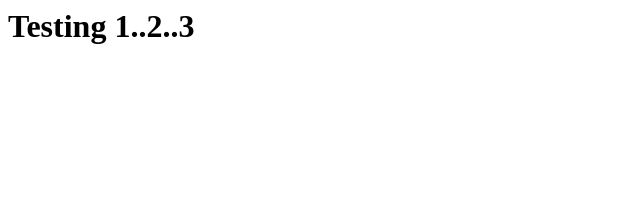
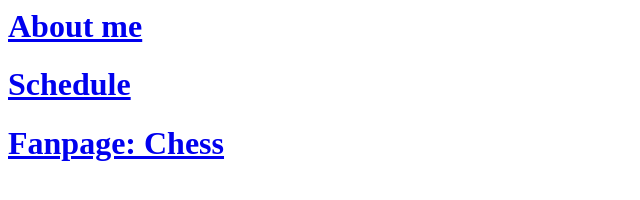
Before and after one commit to LGFRESH123/LGFRESH123.github.io, a plain HTML site: page index.html in a window 1280 px wide. Shown: the whole page, without its empty margins (0-640 px from the left). Drawn offline with Linux system fonts and the light colour scheme.

Commit message:
Update index.html

```diff
--- a/index.html
+++ b/index.html
@@ -7,7 +7,13 @@
     </head>
     <body>
       <h1>
-        Testing 1..2..3
+      <a href="All about me Edwardo Garcia ll.html">About me</a>
+      </h1>
+      <h1>
+        <a href="schedule.html">Schedule</a>
+      </h1>
+      <h1>
+        <a href="FANPAGE.html">Fanpage: Chess
       </h1>
     </body>
   </html>
```
